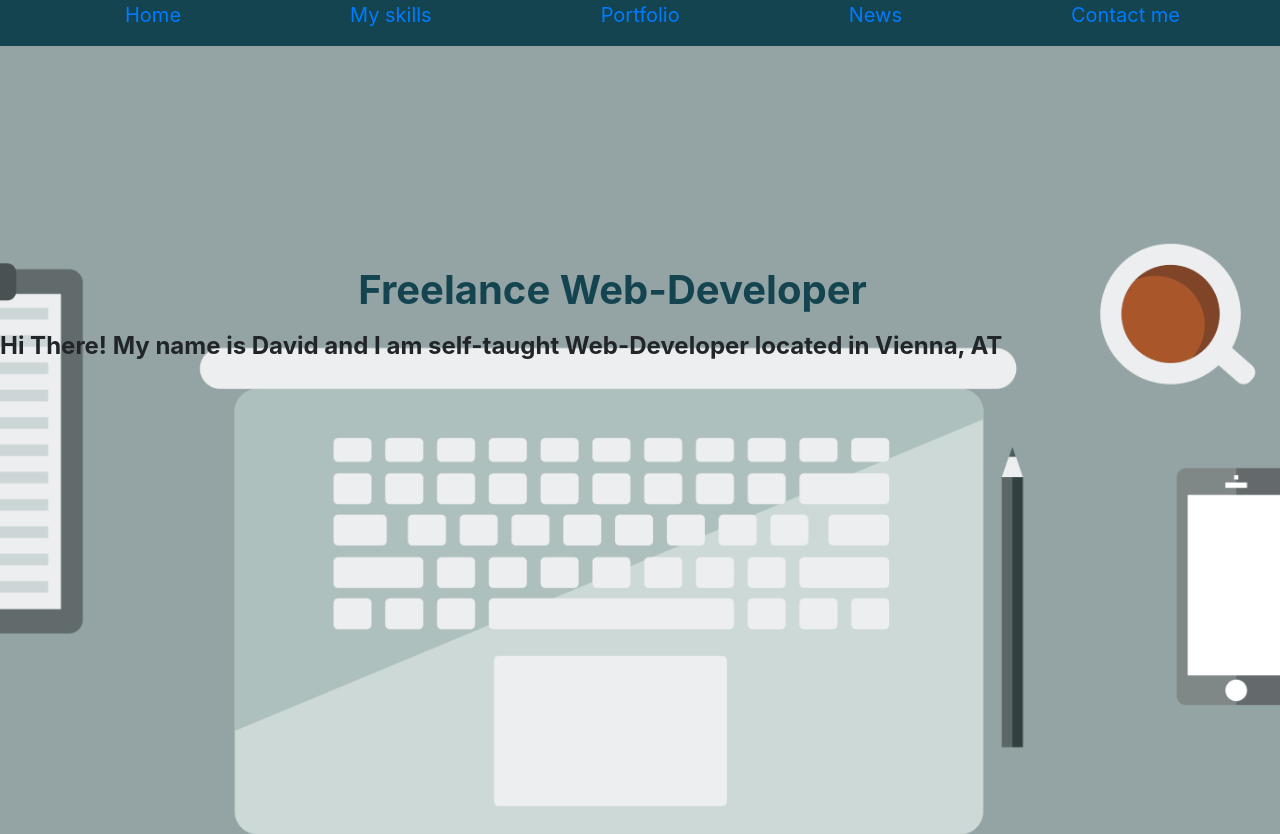
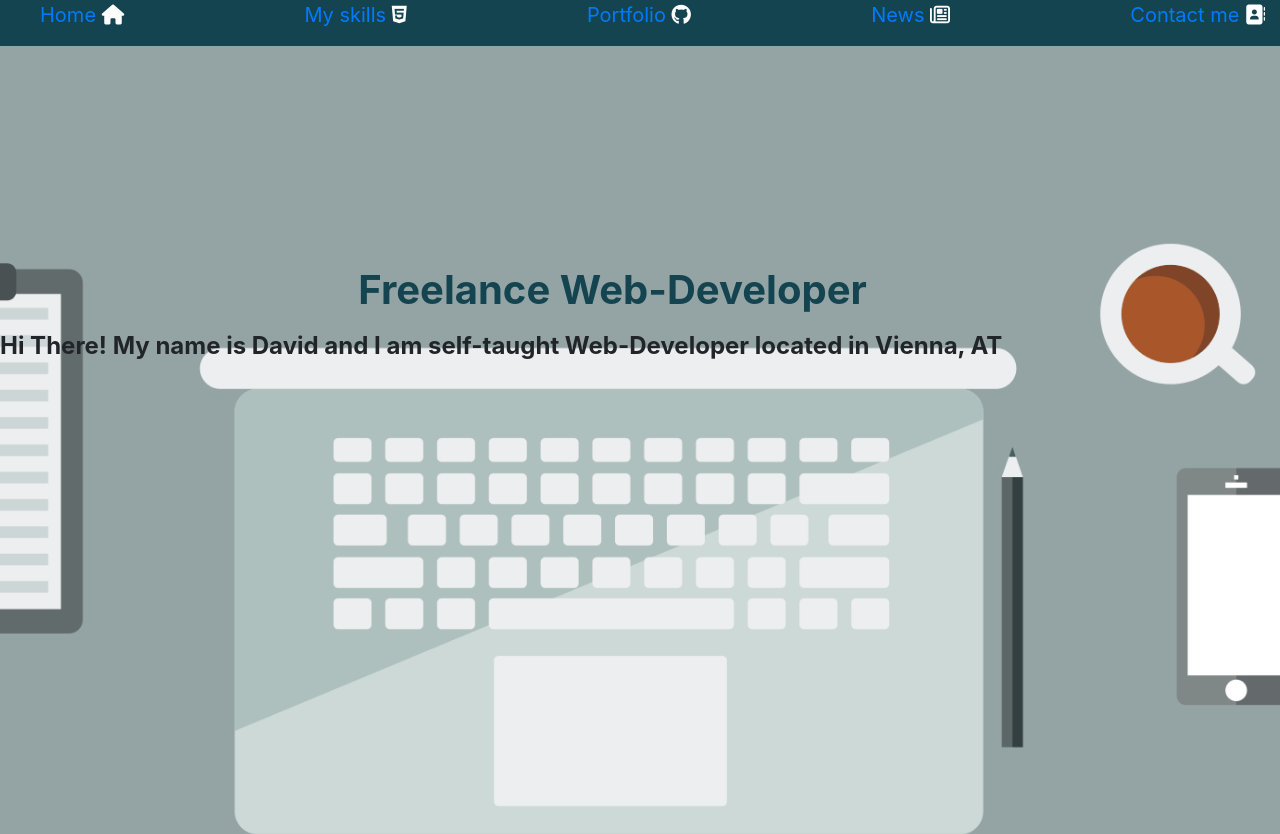
Before and after one commit to vaismand/Portfolio, a website: page src/index.html in a window 1280 px wide. Shown: the top 834 px of the page. Drawn offline with Linux system fonts and the light colour scheme; a web font is replaced by a local one.

Commit message:
nav  and fonts

```diff
--- a/src/index.html
+++ b/src/index.html
@@ -13,15 +13,18 @@
 <body>
 <header>
     <nav>
-        <div class="container">
         <ul class="menu">
             <li class="menu_item"><a href="#">Home</a>
+                <i class="fas fa-home"></i>
             <li class="menu_item"><a href="#">My skills</a>
+                <i class="fab fa-html5"></i>
             <li class="menu_item"><a href="#">Portfolio</a>
+                <i class="fab fa-github"></i>
             <li class="menu_item"><a href="#">News</a>
+                <i class="far fa-newspaper"></i>
             <li class="menu_item"><a href="#">Contact me</a>
+                <i class="fas fa-address-book"></i>
         </ul>
-        </div>
     </nav>
 </header>
 <section class="main">
@@ -42,5 +45,7 @@
         </ul>
     </div>
 </section>
+
+<script src="https://kit.fontawesome.com/bbb5a677af.js" crossorigin="anonymous"></script>
 </body>
 </html>
--- a/src/sass/style.sass
+++ b/src/sass/style.sass
@@ -17,14 +17,17 @@ header
             display: flex
             flex-direction: row
             list-style: none
+            margin-left: 30px
             &_item
                 text-decoration: none
                 color: white
                 font-size: 20px
-                margin-right: 15px
+                margin-right: 20px
                 font-weight: 700
                 a:-webkit-any-link
                     text-decoration: none
+                    color: #CCD9D7
+                i
                     color: #CCD9D7
 .main
     min-height: 1000px
@@ -36,6 +39,7 @@ header
         margin: 0 auto
         text-align: center
         font-size: 40px
+        font-family: 'McLaren'
         color: #144450b7
         border: solid 2px #CCD9D7
         border-radius: 40px
@@ -48,6 +52,7 @@ header
         text-align: center
         font-size: 27px
         color: #144450b7
+        font-family: 'Jomolhari'
         padding-right: 55px
         line-height: 45px
         border: solid 2px #CCD9D7
```
Lines whose indentation alone changed are shown as unchanged.
